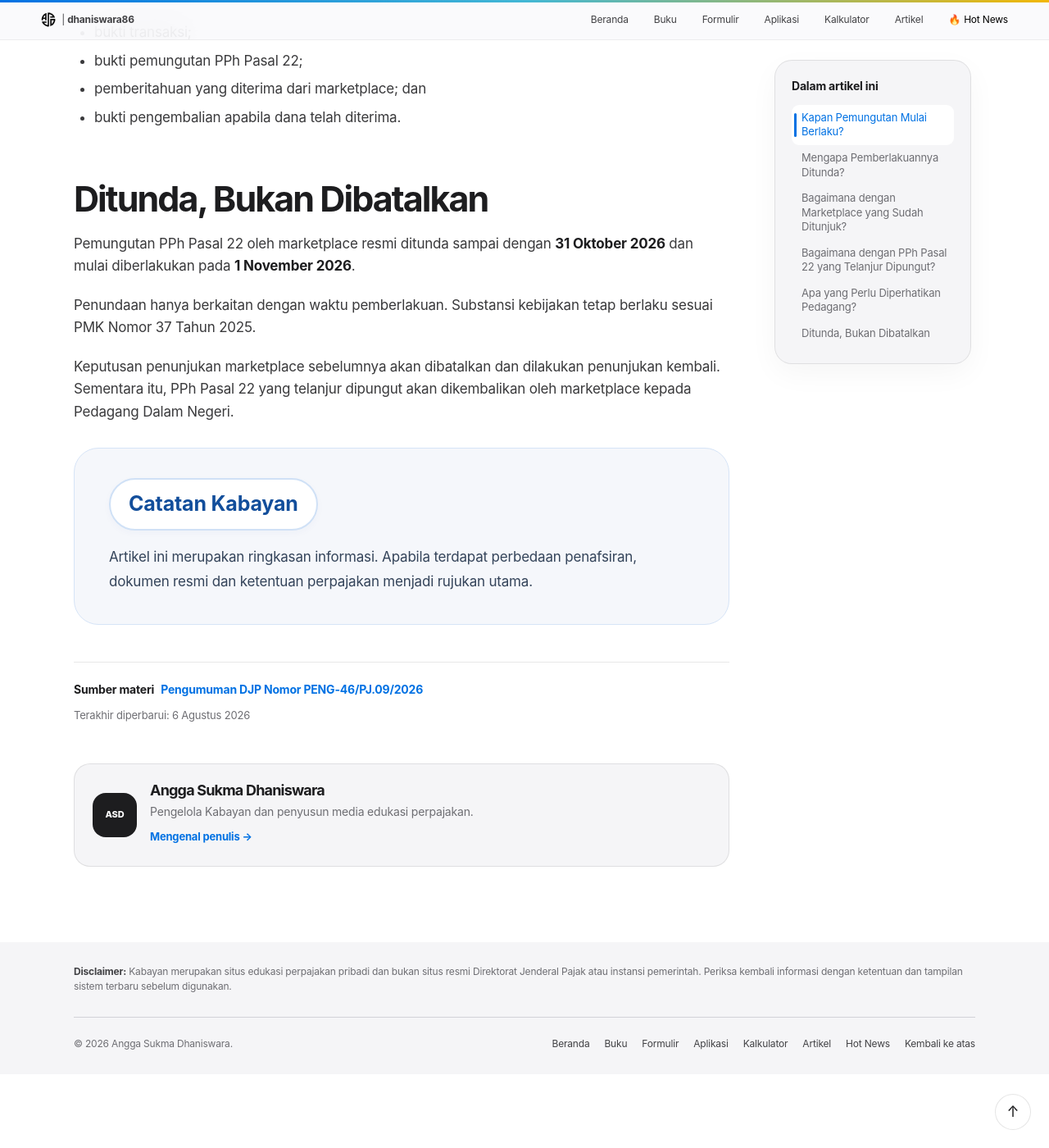
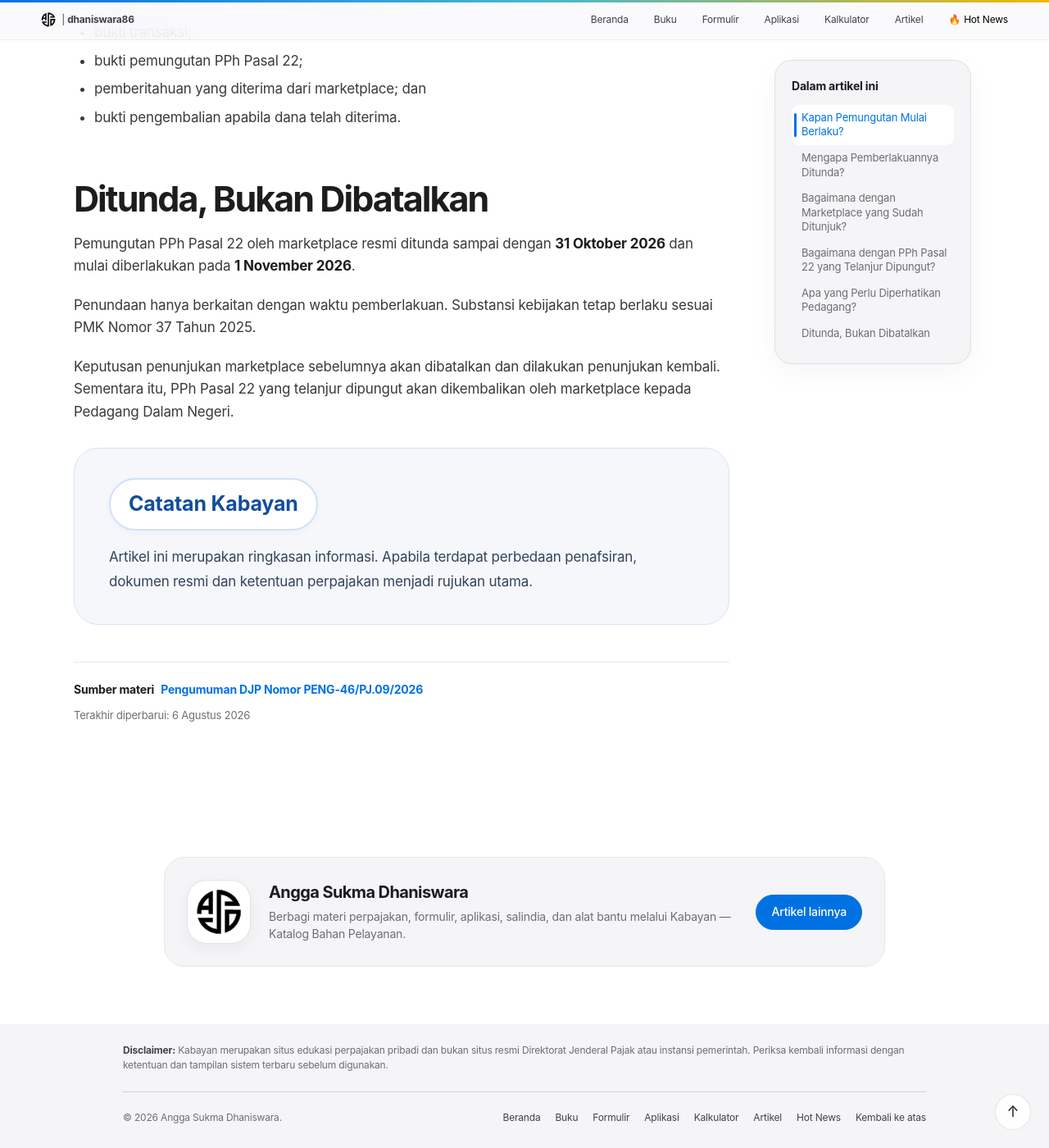
Before and after one commit to dhaniswara86/dhaniswara86.github.io, a Jekyll site: the page built from _posts/2026-08-05-penundaan-pph22-marketplace.md, in a window 1280 px wide and 1400 px high, scrolled down 4005 px. Shown: the whole window at 82% size. Built offline with Jekyll 4.4.1, drawn with Linux system fonts in a browser that asks for light colours; before the commit the page ends 5315 px from its top, so only the background shows below that.

Commit message:
Implement shared author section in editorial layout
Added a shared author section with author details and links.

```diff
--- a/_layouts/hotnews-editorial.html
+++ b/_layouts/hotnews-editorial.html
@@ -193,10 +193,156 @@
       line-height: 1;
     }
 
+
+    /* =========================================================
+       Kartu penulis — sama dengan Artikel V2
+       ========================================================= */
+    .shared-author-section {
+      padding: 70px 20px;
+      background: #ffffff;
+    }
+
+    .shared-author-card {
+      width: min(880px, 100%);
+      display: grid;
+      align-items: center;
+      grid-template-columns: 78px minmax(0, 1fr) auto;
+      gap: 22px;
+      margin: 0 auto;
+      padding: 27px;
+      border: 1px solid #e8e8ed;
+      border-radius: 25px;
+      background: #f5f5f7;
+    }
+
+    .shared-author-mark {
+      width: 78px;
+      height: 78px;
+      display: grid;
+      place-items: center;
+      flex-shrink: 0;
+      overflow: hidden;
+      border: 1px solid #e2e2e7;
+      border-radius: 24px;
+      background: #ffffff;
+      box-shadow: 0 6px 18px rgba(0, 0, 0, 0.05);
+    }
+
+    .shared-author-mark img {
+      width: 76%;
+      height: 76%;
+      display: block;
+      object-fit: contain;
+      object-position: center;
+    }
+
+    .shared-author-copy strong {
+      display: block;
+      color: #1d1d1f;
+      font-size: 20px;
+      font-weight: 700;
+      letter-spacing: -0.03em;
+      line-height: 1.25;
+    }
+
+    .shared-author-copy p {
+      margin: 6px 0 0;
+      color: #6e6e73;
+      font-size: 14px;
+      line-height: 1.5;
+    }
+
+    .shared-author-button {
+      min-height: 42px;
+      display: inline-flex;
+      align-items: center;
+      justify-content: center;
+      padding: 9px 18px;
+      border: 1px solid #0071e3;
+      border-radius: 999px;
+      background: #0071e3;
+      color: #ffffff;
+      font-size: 14px;
+      font-weight: 550;
+      text-decoration: none;
+      white-space: nowrap;
+      transition:
+        background 0.2s ease,
+        transform 0.2s ease;
+    }
+
+    .shared-author-button:hover {
+      background: #0077ed;
+      color: #ffffff;
+      transform: translateY(-1px);
+    }
+
+    /* Footer mengikuti ukuran Artikel V2 */
+    footer {
+      background: #f5f5f7;
+      color: #6e6e73;
+    }
+
+    .disclaimer {
+      width: min(980px, calc(100% - 40px));
+      margin: 0 auto;
+      padding: 23px 0;
+      border-bottom: 1px solid #d2d2d7;
+      font-size: 12px;
+      line-height: 1.5;
+    }
+
+    .disclaimer strong {
+      color: #424245;
+    }
+
+    .footer-inner {
+      width: min(980px, calc(100% - 40px));
+      display: flex;
+      align-items: center;
+      justify-content: space-between;
+      gap: 20px;
+      margin: 0 auto;
+      padding: 21px 0 27px;
+      font-size: 12px;
+    }
+
+    .footer-inner p {
+      margin: 0;
+    }
+
     .footer-links {
       display: flex;
       flex-wrap: wrap;
       gap: 18px;
+    }
+
+
+    @media (max-width: 760px) {
+      .shared-author-card {
+        grid-template-columns: 65px minmax(0, 1fr);
+      }
+
+      .shared-author-mark {
+        width: 65px;
+        height: 65px;
+        border-radius: 20px;
+      }
+
+      .shared-author-mark img {
+        width: 72%;
+        height: 72%;
+      }
+
+      .shared-author-button {
+        grid-column: 1 / -1;
+        width: 100%;
+      }
+
+      .footer-inner {
+        align-items: flex-start;
+        flex-direction: column;
+      }
     }
 
     @media (max-width: 900px) {
@@ -788,31 +934,7 @@
             {{ page.date_modified | date: "%Y" }}
           </div>
         {% endif %}
-
-        <section class="author-card">
-          <div
-            class="author-avatar"
-            aria-hidden="true"
-          >
-            ASD
-          </div>
-
-          <div>
-            <h2>
-              {{ display_author }}
-            </h2>
-
-            <p>
-              Pengelola Kabayan dan penyusun media edukasi
-              perpajakan.
-            </p>
-
-            <a href="{{ '/tentang.html' | relative_url }}">
-              Mengenal penulis →
-            </a>
-          </div>
-        </section>
-      </article>
+</article>
 
       <aside
         id="articleSidebar"
@@ -826,7 +948,37 @@
         <nav id="articleToc"></nav>
       </aside>
     </div>
-  </main>
+
+  <section class="shared-author-section">
+    <div class="shared-author-card">
+      <div class="shared-author-mark">
+        <img
+          src="{{ '/assets/img/LogoASD.svg' | relative_url }}"
+          alt="Logo ASD"
+        >
+      </div>
+
+      <div class="shared-author-copy">
+        <strong>
+          {{ display_author }}
+        </strong>
+
+        <p>
+          Berbagi materi perpajakan, formulir, aplikasi, salindia,
+          dan alat bantu melalui Kabayan — Katalog Bahan Pelayanan.
+        </p>
+      </div>
+
+      <a
+        class="shared-author-button"
+        href="{{ '/artikel.html' | relative_url }}"
+      >
+        Artikel lainnya
+      </a>
+    </div>
+  </section>
+
+</main>
 
   <footer>
     <div class="disclaimer">
```
